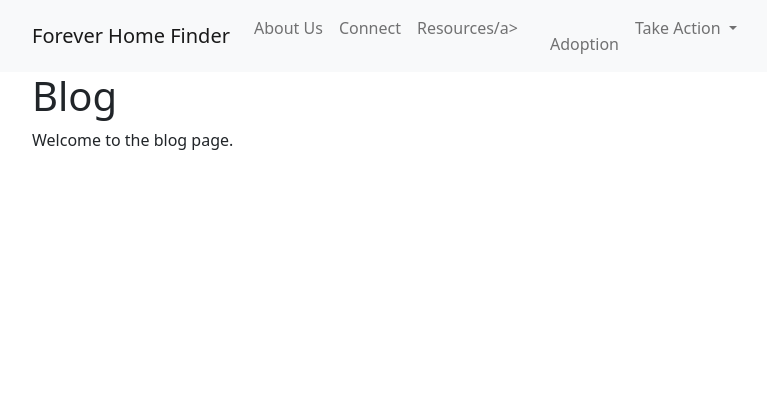
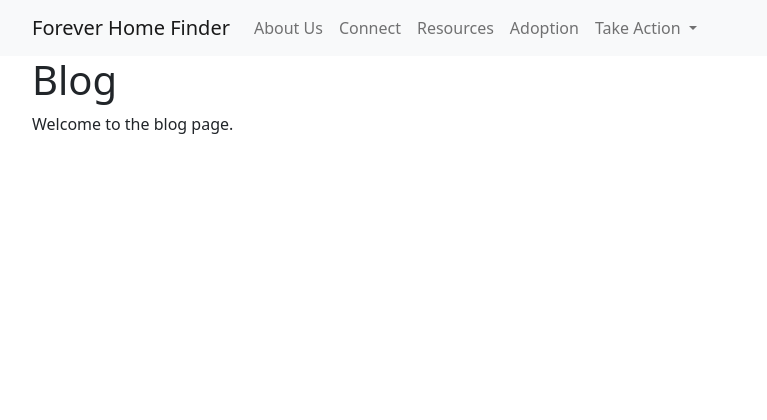
Before and after one commit to samanthafrances/forever_home_finder, a Django app: page /blog/ in a window 1280 px wide. Shown: the top 420 px of the page, without its empty margins (50-817 px from the left). Run offline with Django 5.2, Linux system fonts and the light colour scheme.

Commit message:
fix bug on navbar

```diff
--- a/main_app/templates/base.html
+++ b/main_app/templates/base.html
@@ -30,7 +30,7 @@
                         <a class="nav-link" href="{% url 'messaging' %}">Connect</a>
                     </li>
                     <li class="nav-item">
-                        <a class="nav-link" href="{% url 'resources' %}">Resources/a>
+                        <a class="nav-link" href="{% url 'resources' %}">Resources</a>
                     </li>
                     <li class="nav-item">
                         <a class="nav-link" href="{% url 'adoption' %}">Adoption</a>
```
